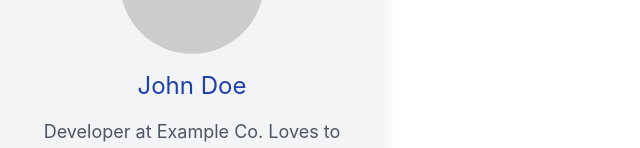
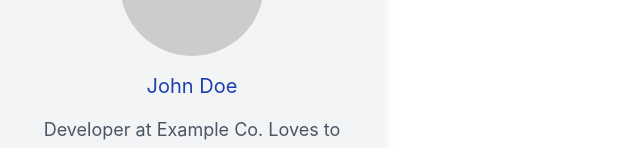
Before and after one commit to EzimaSamuel/alx-fe-reactjs, a React (Vite) app in the folder tailwind-react-integration/: page / in a window 1280 px wide. Shown: the part 344-492 px from the top of the page, without its empty margins (0-640 px from the left). Built offline with nearby package versions, Linux system fonts and the light colour scheme.

Commit message:
tailwind

```diff
--- a/tailwind-react-integration/src/components/UserProfile.jsx
+++ b/tailwind-react-integration/src/components/UserProfile.jsx
@@ -6,7 +6,7 @@
           alt="User"
           className="rounded-full w-24 h-24 sm:w-24 sm:h-24 md:w-36 md:h-36 mx-auto"
         />
-        <h1 className="text-lg sm:text-xl md:text-2xl text-blue-800 my-4 text-center">
+        <h1 className="text-lg sm:text-xl md:text-xl text-blue-800 my-4 text-center">
           John Doe
         </h1>
         <p className="text-sm sm:text-base md:text-lg text-gray-600 text-center">
```
